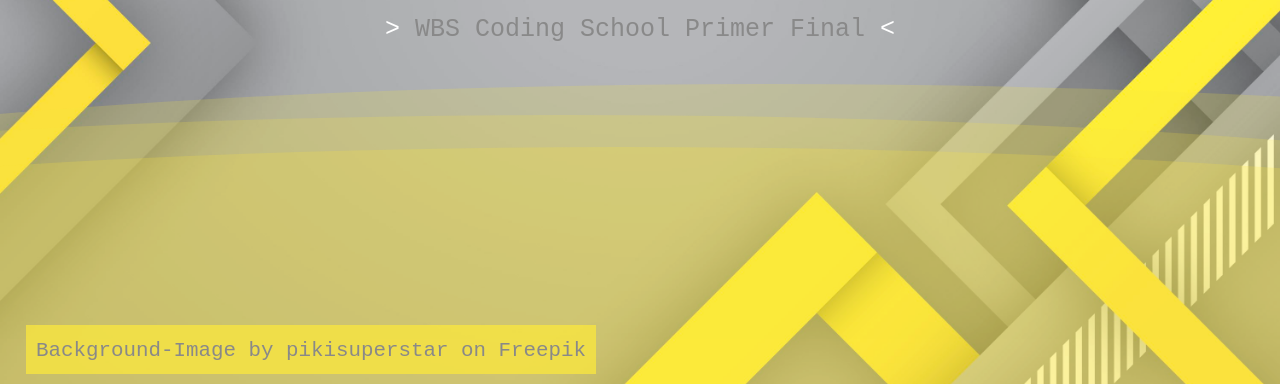
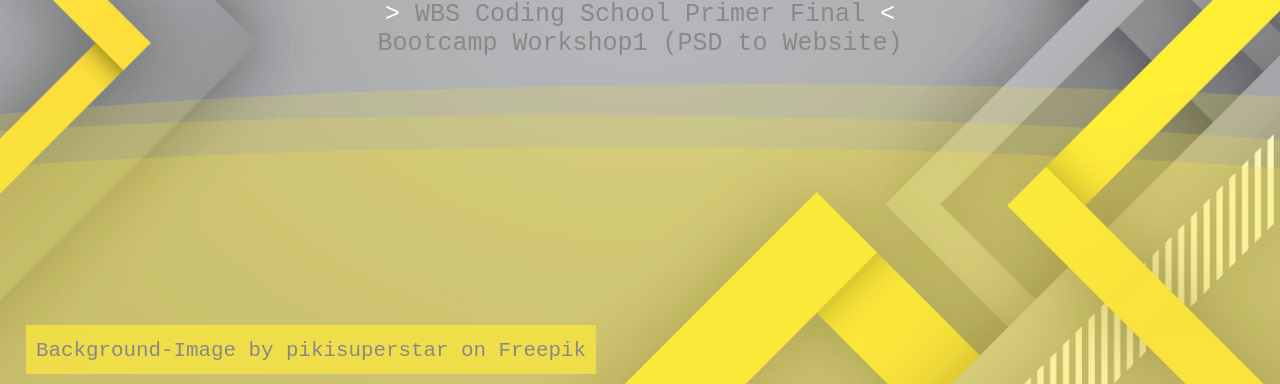
Before and after one commit to svengrundmannwbs/https-svengrundmannwbs.github.io-, a plain HTML site: page index.html in a window 1280 px wide. Shown: the part 416-800 px from the top of the page. Drawn offline with Linux system fonts and the light colour scheme.

Commit message:
Update index.html
added Bootcamp Workshop1 to link list

```diff
--- a/index.html
+++ b/index.html
@@ -28,6 +28,7 @@
             &gt;
             <a href="/primer-final/">WBS Coding School Primer Final</a> &lt;
           </li>
+          <li><a href="/workshop1-3/">Bootcamp Workshop1 (PSD to Website)</li>
         </ul>
       </div>
       <div class="bottomleft">
```
